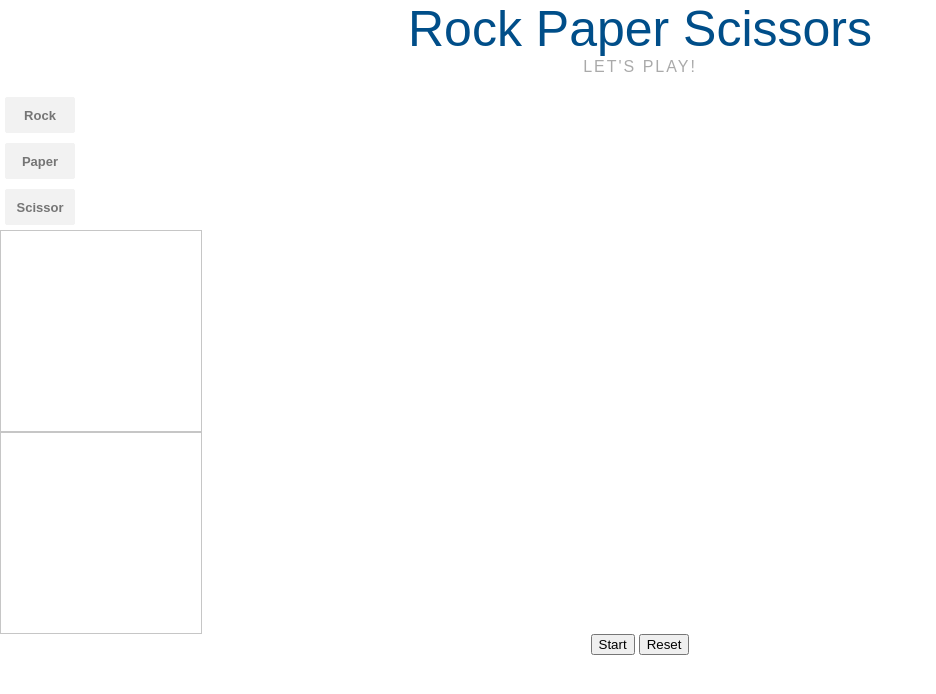
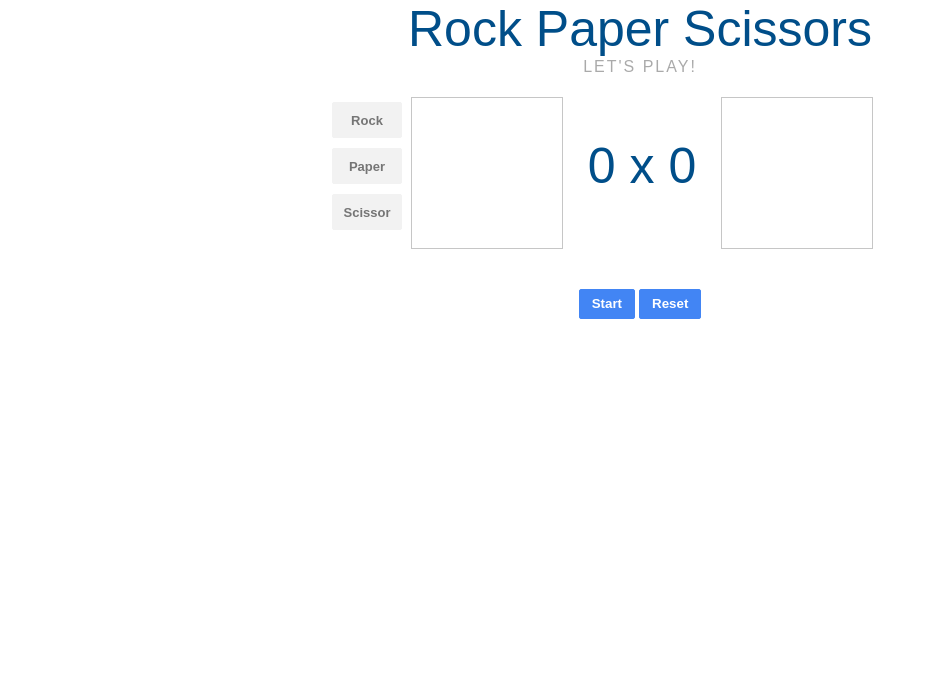
Before and after one commit to hitaloosilva/rock_paper_scissors, a plain HTML site: page index.html in a window 1280 px wide. Shown: the whole page, without its empty margins (0-936 px from the left). Drawn offline with Linux system fonts and the light colour scheme.

Commit message:
Correting the identation and some classes.

```diff
--- a/index.html
+++ b/index.html
@@ -1,7 +1,7 @@
 <!DOCTYPE html>
 <html>
 <head>
-	<title>Rock Paper Scissors - By Hitalo Silva</title>
+  <title>Rock Paper Scissors</title>
   <link rel="stylesheet" type="text/css" href="index.css">
 </head>
 <body>
@@ -10,32 +10,27 @@
     <h2>Let's play!</h2>
     <div id="game">
     <div>
-				<p id="message">
-
-				</p>
+      <h4 id="message"></h4>
     </div>
-			<div id="round">
-				<div id="player">
-					<div id="buttons">
+    <div class="round">
+      <div id="buttons" class="elements">
         <button id="rock" class="button">Rock</button>
         <button id="paper" class="button">Paper</button>
         <button id="scissors" class="button">Scissor</button>
       </div>
-					<div id="player_selection" class="selection">
-
+      <div id="player_selection" class="elements selection">
+      </div>
+      <div class="elements score">
+            <h1 id="score">0 x 0</h1>
+      </div>
+    <div id="computer_selection" class="elements selection">
     </div>
     </div>
-				<div id="player_score">
-				</div>
-				<div id="computer_selection" class="selection">
-				</div>
-			</div>
-			<div id="gamer_buttons">
-				<button id="start">Start</button>
-				<button id="reset">Reset</button>
+    <div id="game-buttons">
+      <button id="start" class="btn-blue">Start</button>
+      <button id="reset" class="btn-blue">Reset</button>
     </div>
     </div>
   </div>
-	<script type="text/javascript" src="index.js"></script>
 </body>
 </html>
```
Lines whose indentation alone changed are shown as unchanged.
